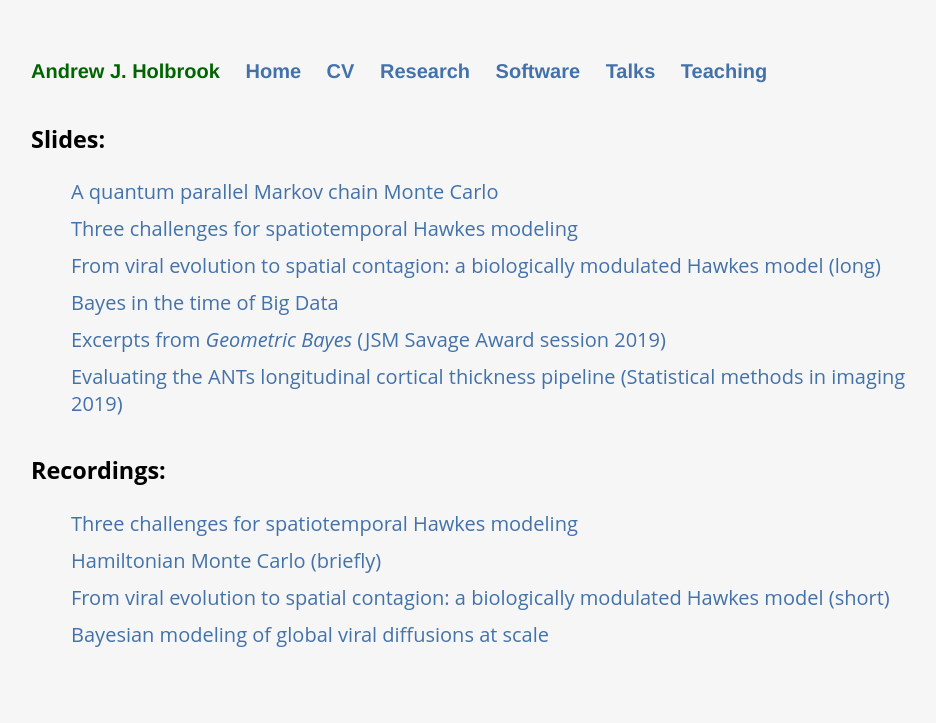
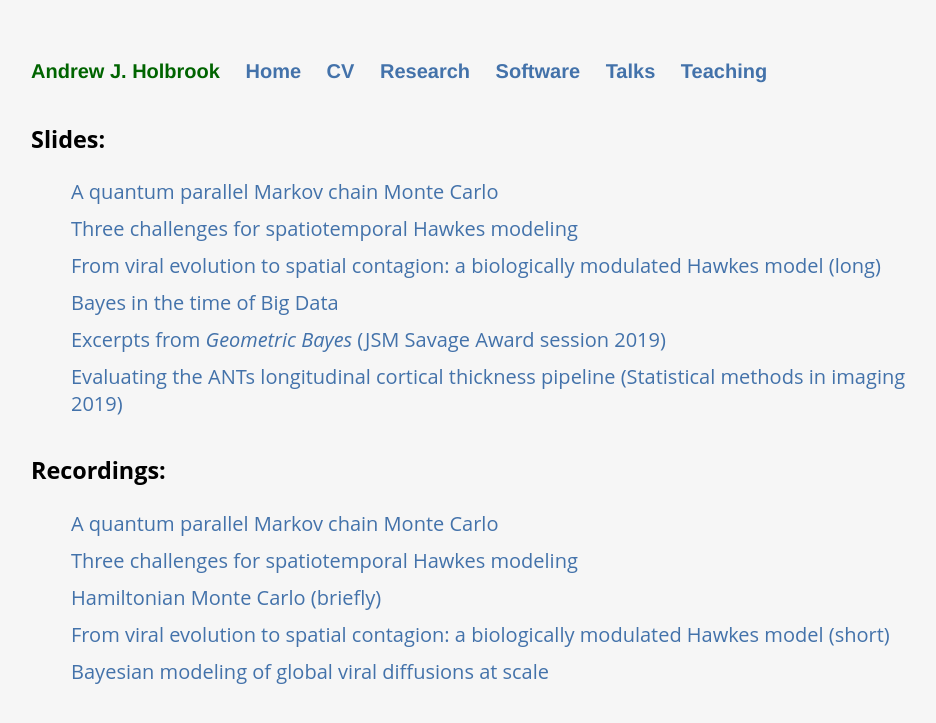
Before and after one commit to andrewjholbrook/andrewjholbrook.github.io, a Jekyll site: the page built from slides.html, in a window 1280 px wide. Shown: the top 723 px of the page, without its empty margins (161-1097 px from the left). Built offline with Jekyll 4.4.1, drawn with Linux system fonts in a browser that asks for light colours; a style sheet for code colours, icons or effects is not loaded.

Commit message:
Update slides.html

```diff
--- a/slides.html
+++ b/slides.html
@@ -20,6 +20,7 @@ title: Andrew Holbrook | Talks
 
   <h3>Recordings:</h3>
   <ul id="news">
+        <li> <a href="https://youtu.be/tRQRm5A4F9M" target="_blank">A quantum parallel Markov chain Monte Carlo</a>
 <li> <a href="https://ysph.yale.edu/public-health-research-and-practice/media-player/ysph-biostatistics-seminar-three-challenges-confronting-spatiotemporal-hawkes-models/" target="_blank">Three challenges for spatiotemporal Hawkes modeling</a>
         <li> <a href="https://youtu.be/Byr9JVBI9cU" target="_blank">Hamiltonian Monte Carlo (briefly)</a>
                 <li> <a href="https://bisp.imati.cnr.it/inv_talks.php" target="_blank">From viral evolution to spatial contagion: a biologically modulated Hawkes model (short)</a>
```
